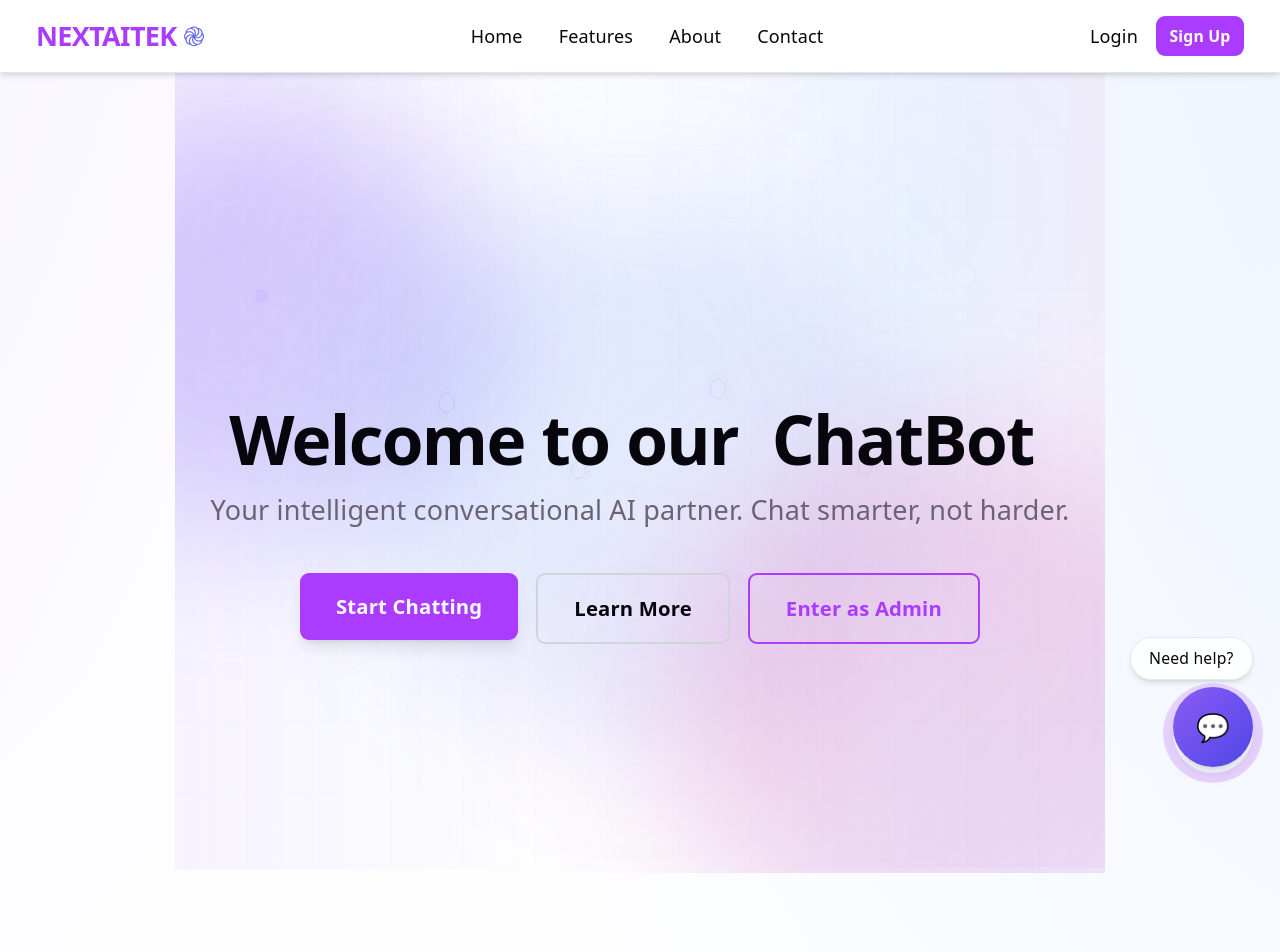
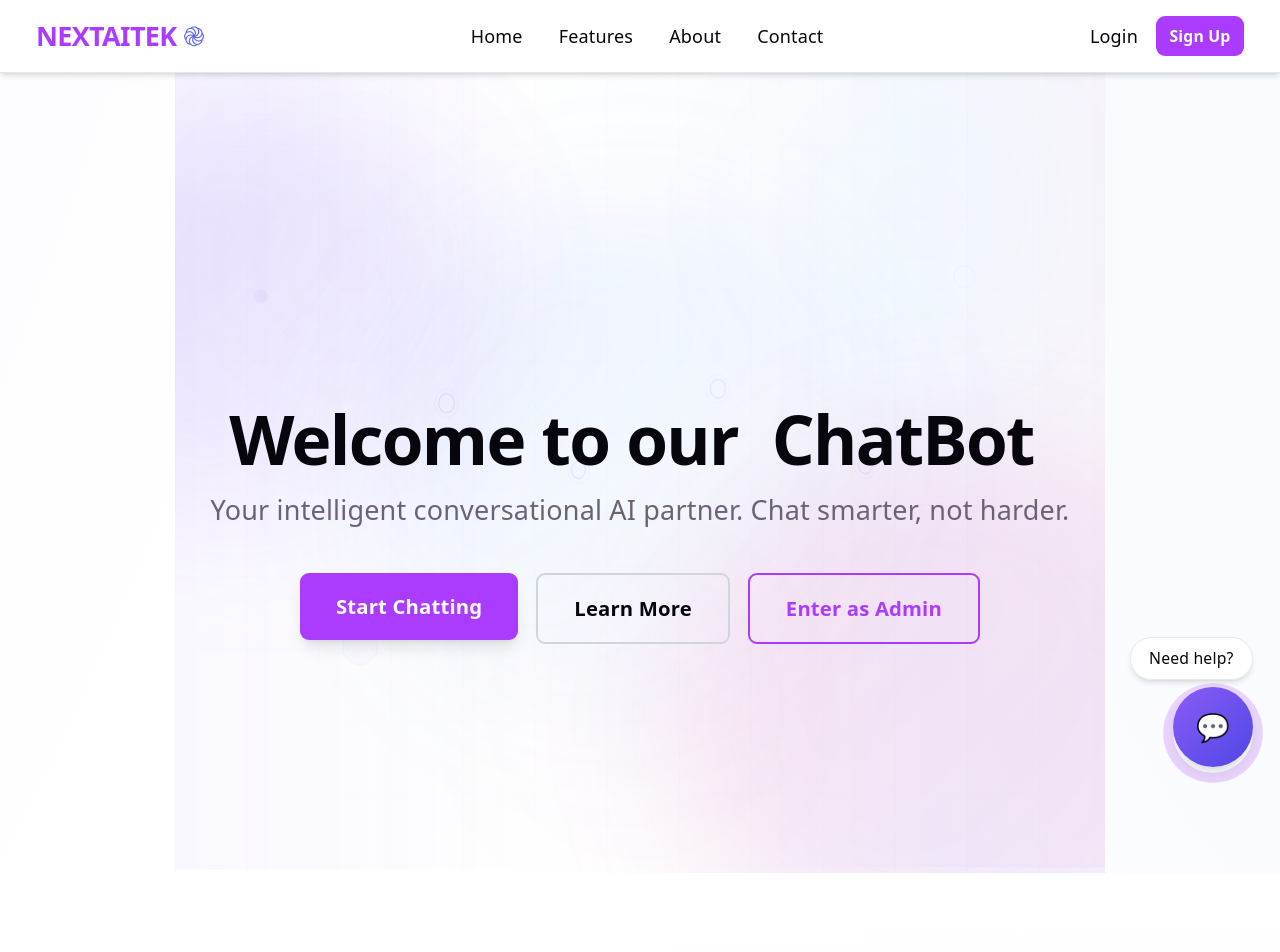
Before and after one commit to ainov9/internship, a React (Vite) app in the folder front/: page / in a window 1280 px wide. Shown: the top 952 px of the page. Built offline with nearby package versions, Linux system fonts and the light colour scheme.

Commit message:
Updated App.css

```diff
--- a/front/src/App.css
+++ b/front/src/App.css
@@ -37,10 +37,10 @@ body {
   isolation: isolate;
   min-height: 100vh;
   background:
-    radial-gradient(ellipse 80% 60% at 10% 15%, rgba(139, 92, 246, 0.16), transparent 55%),
-    radial-gradient(ellipse 70% 55% at 85% 25%, rgba(59, 130, 246, 0.10), transparent 50%),
-    radial-gradient(ellipse 65% 50% at 50% 85%, rgba(236, 72, 153, 0.07), transparent 48%),
-    linear-gradient(135deg, #f8f6ff 0%, #ffffff 50%, #fff8fc 100%);
+    radial-gradient(ellipse 80% 60% at 10% 15%, rgba(139, 92, 246, 0.08), transparent 55%),
+    radial-gradient(ellipse 70% 55% at 85% 25%, rgba(59, 130, 246, 0.06), transparent 50%),
+    radial-gradient(ellipse 65% 50% at 50% 85%, rgba(236, 72, 153, 0.04), transparent 48%),
+    linear-gradient(180deg, #faf9fe 0%, #ffffff 30%, #ffffff 60%, #faf9fe 100%);
   background-size: 250% 250%;
   animation: bgShift 22s ease-in-out infinite alternate;
 }
--- a/front/src/App.jsx
+++ b/front/src/App.jsx
@@ -126,7 +126,7 @@ function App() {
       </section>
 
       {/* Features Section */}
-      <section id="features" className="scroll-mt-20 py-20 bg-transparent">
+      <section id="features" className="scroll-mt-20 py-20 bg-gradient-to-b from-white via-[#faf9fe]/50 to-white">
         <div className="max-w-6xl mx-auto px-4 sm:px-6 lg:px-8">
           <div className="text-center mb-16">
             <motion.h2
@@ -190,7 +190,7 @@ function App() {
       </section>
 
       {/* About Section */}
-      <section id="about" className="scroll-mt-20 py-20 bg-gradient-to-br from-[#f0f4ff]/40 via-white/50 to-[#fef9f0]/30 backdrop-blur-[1px]">
+      <section id="about" className="scroll-mt-20 py-20 bg-gradient-to-b from-white via-[#f8f9ff]/60 to-white">
         <motion.div
           className="max-w-6xl mx-auto px-4 sm:px-6 lg:px-8"
           initial={{ opacity: 0 }}
@@ -243,7 +243,9 @@ function App() {
       </section>
 
       {/* CTA Section */}
-      <section id="start-chat" className="scroll-mt-20 py-20 bg-gradient-to-br from-primary via-accent-indigo to-accent-teal">
+      <section id="start-chat" className="scroll-mt-20 py-20 bg-gradient-to-br from-[#6366f1] via-[#7c3aed] to-[#0ea5e9] relative overflow-hidden">
+        <div className="pointer-events-none absolute inset-0 bg-gradient-to-t from-[#0ea5e9]/20 via-transparent to-[#6366f1]/20" />
+        <div className="pointer-events-none absolute -top-20 left-1/2 -translate-x-1/2 h-60 w-[40rem] rounded-full bg-white/10 blur-3xl" />
         <motion.div
           className="max-w-4xl mx-auto px-4 sm:px-6 lg:px-8 text-center"
           initial="hidden"
@@ -304,7 +306,7 @@ function App() {
       </section>
 
       {/* Contact Section */}
-      <section id="contact" className="scroll-mt-20 py-20 bg-gradient-to-tl from-[#fff1f2]/30 via-white/50 to-[#f0f4ff]/40 backdrop-blur-[1px]">
+      <section id="contact" className="scroll-mt-20 py-20 bg-gradient-to-b from-white via-[#f9f8ff]/60 to-[#faf9fe]">
         <motion.div
           className="max-w-4xl mx-auto px-4 sm:px-6 lg:px-8"
           initial="hidden"
--- a/front/src/components/Footer.jsx
+++ b/front/src/components/Footer.jsx
@@ -3,7 +3,7 @@ export default function Footer() {
 
   return (
     <footer
-      className="bg-text-dark text-white py-12"
+      className="bg-[#0a0a0f] text-white py-12 transition-colors duration-500"
       role="contentinfo"
     >
       <div className="max-w-6xl mx-auto px-4 sm:px-6 lg:px-8">
--- a/front/src/components/Hero.jsx
+++ b/front/src/components/Hero.jsx
@@ -82,19 +82,19 @@ export default function Hero({ title, subtitle, ctaText, onCtaClick, onAdminClic
       <div className="hero-aurora-bg absolute inset-0 z-0" />
 
       {/* Gradient drift overlays */}
-      <div className="hero-gradient-drift pointer-events-none absolute inset-0 z-0 opacity-60" />
-      <div className="hero-side-gradient-left pointer-events-none absolute inset-y-0 left-0 z-0 w-1/2 opacity-60" />
-      <div className="hero-side-gradient-right pointer-events-none absolute inset-y-0 right-0 z-0 w-1/2 opacity-60" />
+      <div className="hero-gradient-drift pointer-events-none absolute inset-0 z-0 opacity-40" />
+      <div className="hero-side-gradient-left pointer-events-none absolute inset-y-0 left-0 z-0 w-1/2 opacity-40" />
+      <div className="hero-side-gradient-right pointer-events-none absolute inset-y-0 right-0 z-0 w-1/2 opacity-40" />
 
       {/* Glass-morphism blurred circles */}
-      <div className="pointer-events-none absolute -left-28 top-10 z-0 h-72 w-72 rounded-full bg-gradient-to-br from-[#8B5CF6]/30 to-[#6366F1]/20 blur-3xl md:h-96 md:w-96 hero-blob-a" />
-      <div className="pointer-events-none absolute left-1/2 top-1/2 -translate-x-1/2 -translate-y-1/2 z-0 h-80 w-80 rounded-full bg-gradient-to-br from-[#3B82F6]/15 to-[#6366F1]/10 blur-3xl md:h-[30rem] md:w-[30rem]" />
-      <div className="pointer-events-none absolute -bottom-28 -right-24 z-0 h-80 w-80 rounded-full bg-gradient-to-br from-[#EC4899]/25 to-[#8B5CF6]/15 blur-3xl md:h-[30rem] md:w-[30rem] hero-blob-b" />
+      <div className="pointer-events-none absolute -left-28 top-10 z-0 h-72 w-72 rounded-full bg-gradient-to-br from-[#8B5CF6]/20 to-[#6366F1]/12 blur-3xl md:h-96 md:w-96 hero-blob-a" />
+      <div className="pointer-events-none absolute left-1/2 top-1/2 -translate-x-1/2 -translate-y-1/2 z-0 h-80 w-80 rounded-full bg-gradient-to-br from-[#3B82F6]/10 to-[#6366F1]/8 blur-3xl md:h-[30rem] md:w-[30rem]" />
+      <div className="pointer-events-none absolute -bottom-28 -right-24 z-0 h-80 w-80 rounded-full bg-gradient-to-br from-[#EC4899]/15 to-[#8B5CF6]/10 blur-3xl md:h-[30rem] md:w-[30rem] hero-blob-b" />
 
       {/* Floating circles */}
-      <div className="pointer-events-none absolute left-[8%] top-[28%] z-0 h-3 w-3 rounded-full bg-[#8B5CF6]/15 hero-float-circle" />
-      <div className="pointer-events-none absolute right-[14%] top-[24%] z-0 h-5 w-5 rounded-full border border-[#8B5CF6]/15 bg-white/30 hero-float-circle hero-float-delay" />
-      <div className="pointer-events-none absolute bottom-[26%] left-[18%] z-0 h-8 w-8 rounded-full border border-[#6366F1]/10 bg-[#8B5CF6]/8 hero-float-circle hero-float-slow" />
+      <div className="pointer-events-none absolute left-[8%] top-[28%] z-0 h-3 w-3 rounded-full bg-[#8B5CF6]/10 hero-float-circle" />
+      <div className="pointer-events-none absolute right-[14%] top-[24%] z-0 h-5 w-5 rounded-full border border-[#8B5CF6]/10 bg-white/20 hero-float-circle hero-float-delay" />
+      <div className="pointer-events-none absolute bottom-[26%] left-[18%] z-0 h-8 w-8 rounded-full border border-[#6366F1]/8 bg-[#8B5CF6]/5 hero-float-circle hero-float-slow" />
 
       {/* ── Neural network SVG ── */}
       <svg
```
